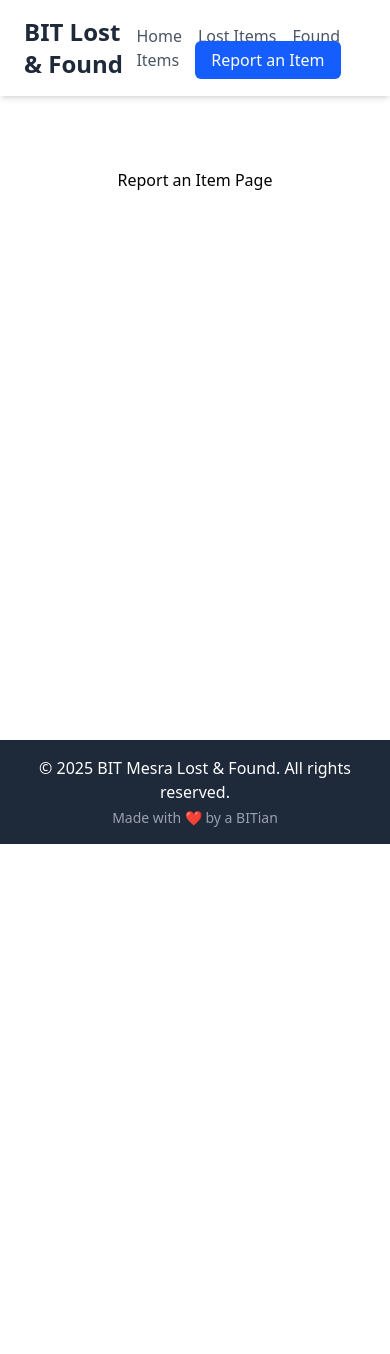
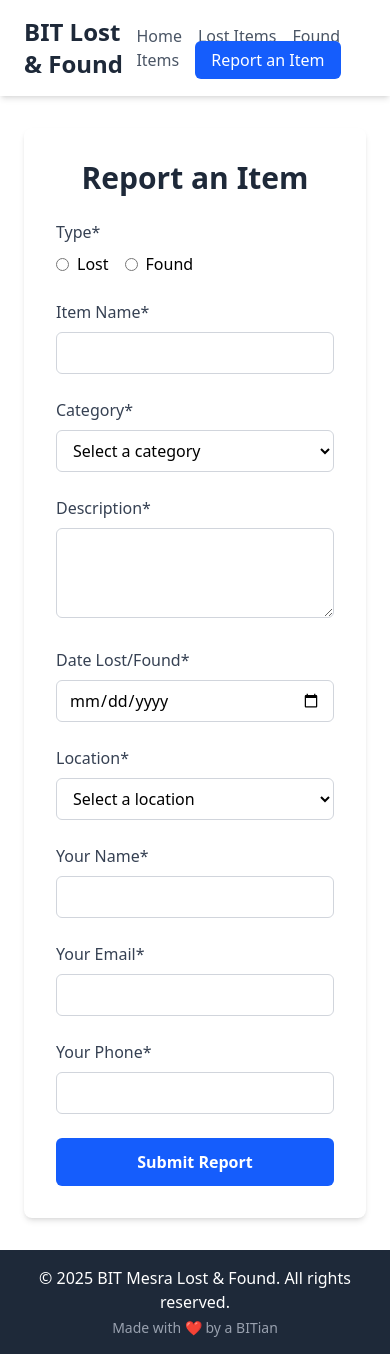
Before and after one commit to Nalin-Kumar2004/lost-and-found-, a React (Vite) app in the folder frontend/: page /report in a window 390 px wide. Before the commit the page ends 844 px from the top, so only its background shows below. Built offline with nearby package versions, Linux system fonts and the light colour scheme.

Commit message:
feat(frontend): Implement FoundItemsPage and ReportPage with item fetching and reporting functionality

```diff
--- a/frontend/src/pages/FoundItemsPage.jsx
+++ b/frontend/src/pages/FoundItemsPage.jsx
@@ -1,7 +1,51 @@
-import React from 'react';
+import React, { useState, useEffect } from 'react';
+import axios from 'axios';
+import ItemCard from '../components/ItemCard';
 
 const FoundItemsPage = () => {
-  return <div className="text-center p-10">Found Items Page</div>;
+  const [items, setItems] = useState([]);
+  const [loading, setLoading] = useState(true);
+  const [error, setError] = useState(null);
+
+  useEffect(() => {
+    const fetchItems = async () => {
+      try {
+        const response = await axios.get('http://localhost:5000/api/items');
+        // Sirf 'found' items ko filter karo (Bas yahi line alag hai)
+        const foundItems = response.data.filter(item => item.type === 'found');
+        setItems(foundItems);
+      } catch (err) {
+        setError('Could not fetch items. Please try again later.');
+        console.error("Error fetching items:", err);
+      } finally {
+        setLoading(false);
+      }
+    };
+
+    fetchItems();
+  }, []);
+
+  if (loading) {
+    return <div className="text-center p-10">Loading...</div>;
+  }
+
+  if (error) {
+    return <div className="text-center p-10 text-red-500">{error}</div>;
+  }
+
+  return (
+    <div>
+      {/* Heading ko update karo */}
+      <h1 className="text-3xl font-bold mb-8 text-center text-gray-800">
+        Found Items
+      </h1>
+      <div className="grid grid-cols-1 md:grid-cols-2 lg:grid-cols-3 gap-8">
+        {items.map((item) => (
+          <ItemCard key={item._id} item={item} />
+        ))}
+      </div>
+    </div>
+  );
 };
 
 export default FoundItemsPage;
--- a/frontend/src/pages/ReportPage.jsx
+++ b/frontend/src/pages/ReportPage.jsx
@@ -1,7 +1,124 @@
 import React from 'react';
+import { useForm } from 'react-hook-form';
+import axios from 'axios';
+import { useNavigate } from 'react-router-dom'; // Page redirect ke liye
+
+// Yeh BIT Mesra ke locations ki list hai
+const BIT_LOCATIONS = [
+  'Library', 'Main Building', 'Lecture Halls (LH/SH)', 'Workshop', 'Cafeteria',
+  'Canteen', 'Hostel Area (NH/GH/PG)', 'Sports Complex', 'SAC', 'Parking',
+  'Auditorium', 'Admin Block', 'Bus Stop / Gate', 'Campus Roads', 'Health Center', 'Other'
+];
 
 const ReportPage = () => {
-  return <div className="text-center p-10">Report an Item Page</div>;
+  const { register, handleSubmit, formState: { errors } } = useForm();
+  const navigate = useNavigate(); // useNavigate hook ko initialize karo
+
+  const onSubmit = async (data) => {
+    try {
+      console.log('Form data submitted:', data);
+      // Ab hum backend API ko call karke data save karenge
+      const response = await axios.post('http://localhost:5000/api/items', data);
+      console.log('Server response:', response.data);
+      alert('Item reported successfully!');
+      // Success hone par user ko homepage par bhej do
+      navigate('/');
+    } catch (error) {
+      console.error('Error submitting form:', error);
+      alert('Failed to report item. Please check the console for details.');
+    }
+  };
+
+  return (
+    <div className="max-w-2xl mx-auto bg-white p-8 rounded-lg shadow-md">
+      <h1 className="text-3xl font-bold mb-6 text-center text-gray-800">
+        Report an Item
+      </h1>
+      <form onSubmit={handleSubmit(onSubmit)} noValidate className="space-y-6">
+        {/* Item Type */}
+        <div>
+          <label className="block text-gray-700 font-medium mb-2">Type*</label>
+          <div className="flex space-x-4">
+            <label className="flex items-center"><input type="radio" value="lost" {...register('type', { required: 'Please select item type' })} className="mr-2"/> Lost</label>
+            <label className="flex items-center"><input type="radio" value="found" {...register('type', { required: 'Please select item type' })} className="mr-2"/> Found</label>
+          </div>
+          {errors.type && <p className="text-red-500 text-sm mt-1">{errors.type.message}</p>}
+        </div>
+
+        {/* Item Name */}
+        <div>
+          <label htmlFor="title" className="block text-gray-700 font-medium mb-2">Item Name*</label>
+          <input id="title" type="text" {...register('title', { required: 'Item name is required' })} className="w-full px-3 py-2 border border-gray-300 rounded-md focus:outline-none focus:ring-2 focus:ring-blue-500"/>
+          {errors.title && <p className="text-red-500 text-sm mt-1">{errors.title.message}</p>}
+        </div>
+
+        {/* Category */}
+        <div>
+          <label htmlFor="category" className="block text-gray-700 font-medium mb-2">Category*</label>
+          <select id="category" {...register('category', { required: 'Category is required' })} className="w-full px-3 py-2 border border-gray-300 rounded-md focus:outline-none focus:ring-2 focus:ring-blue-500">
+            <option value="">Select a category</option>
+            <option value="Electronics">Electronics</option>
+            <option value="Documents">Documents</option>
+            <option value="Personal Items">Personal Items</option>
+            <option value="Apparel">Apparel</option>
+            <option value="Accessories">Accessories</option>
+            <option value="ID Cards">ID Cards</option>
+            <option value="Others">Others</option>
+          </select>
+          {errors.category && <p className="text-red-500 text-sm mt-1">{errors.category.message}</p>}
+        </div>
+
+        {/* Description */}
+        <div>
+          <label htmlFor="description" className="block text-gray-700 font-medium mb-2">Description*</label>
+          <textarea id="description" {...register('description', { required: 'Description is required' })} rows="3" className="w-full px-3 py-2 border border-gray-300 rounded-md focus:outline-none focus:ring-2 focus:ring-blue-500"></textarea>
+          {errors.description && <p className="text-red-500 text-sm mt-1">{errors.description.message}</p>}
+        </div>
+
+        {/* Date Lost/Found */}
+        <div>
+          <label htmlFor="date" className="block text-gray-700 font-medium mb-2">Date Lost/Found*</label>
+          <input id="date" type="date" {...register('date', { required: 'Date is required' })} className="w-full px-3 py-2 border border-gray-300 rounded-md focus:outline-none focus:ring-2 focus:ring-blue-500"/>
+          {errors.date && <p className="text-red-500 text-sm mt-1">{errors.date.message}</p>}
+        </div>
+
+        {/* Location */}
+        <div>
+          <label htmlFor="location" className="block text-gray-700 font-medium mb-2">Location*</label>
+          <select id="location" {...register('location', { required: 'Location is required' })} className="w-full px-3 py-2 border border-gray-300 rounded-md focus:outline-none focus:ring-2 focus:ring-blue-500">
+            <option value="">Select a location</option>
+            {BIT_LOCATIONS.map(loc => <option key={loc} value={loc}>{loc}</option>)}
+          </select>
+          {errors.location && <p className="text-red-500 text-sm mt-1">{errors.location.message}</p>}
+        </div>
+
+        {/* Contact Name */}
+        <div>
+          <label htmlFor="contactName" className="block text-gray-700 font-medium mb-2">Your Name*</label>
+          <input id="contactName" type="text" {...register('contactName', { required: 'Your name is required' })} className="w-full px-3 py-2 border border-gray-300 rounded-md focus:outline-none focus:ring-2 focus:ring-blue-500"/>
+          {errors.contactName && <p className="text-red-500 text-sm mt-1">{errors.contactName.message}</p>}
+        </div>
+
+        {/* Contact Email */}
+        <div>
+          <label htmlFor="contactEmail" className="block text-gray-700 font-medium mb-2">Your Email*</label>
+          <input id="contactEmail" type="email" {...register('contactEmail', { required: 'Email is required', pattern: { value: /^\S+@\S+$/i, message: 'Invalid email address' } })} className="w-full px-3 py-2 border border-gray-300 rounded-md focus:outline-none focus:ring-2 focus:ring-blue-500"/>
+          {errors.contactEmail && <p className="text-red-500 text-sm mt-1">{errors.contactEmail.message}</p>}
+        </div>
+
+        {/* Contact Phone */}
+        <div>
+          <label htmlFor="contactPhone" className="block text-gray-700 font-medium mb-2">Your Phone*</label>
+          <input id="contactPhone" type="tel" {...register('contactPhone', { required: 'Phone number is required' })} className="w-full px-3 py-2 border border-gray-300 rounded-md focus:outline-none focus:ring-2 focus:ring-blue-500"/>
+          {errors.contactPhone && <p className="text-red-500 text-sm mt-1">{errors.contactPhone.message}</p>}
+        </div>
+
+        <button type="submit" className="w-full bg-blue-600 text-white py-3 px-4 rounded-md hover:bg-blue-700 transition-colors font-semibold">
+          Submit Report
+        </button>
+      </form>
+    </div>
+  );
 };
 
 export default ReportPage;
```
